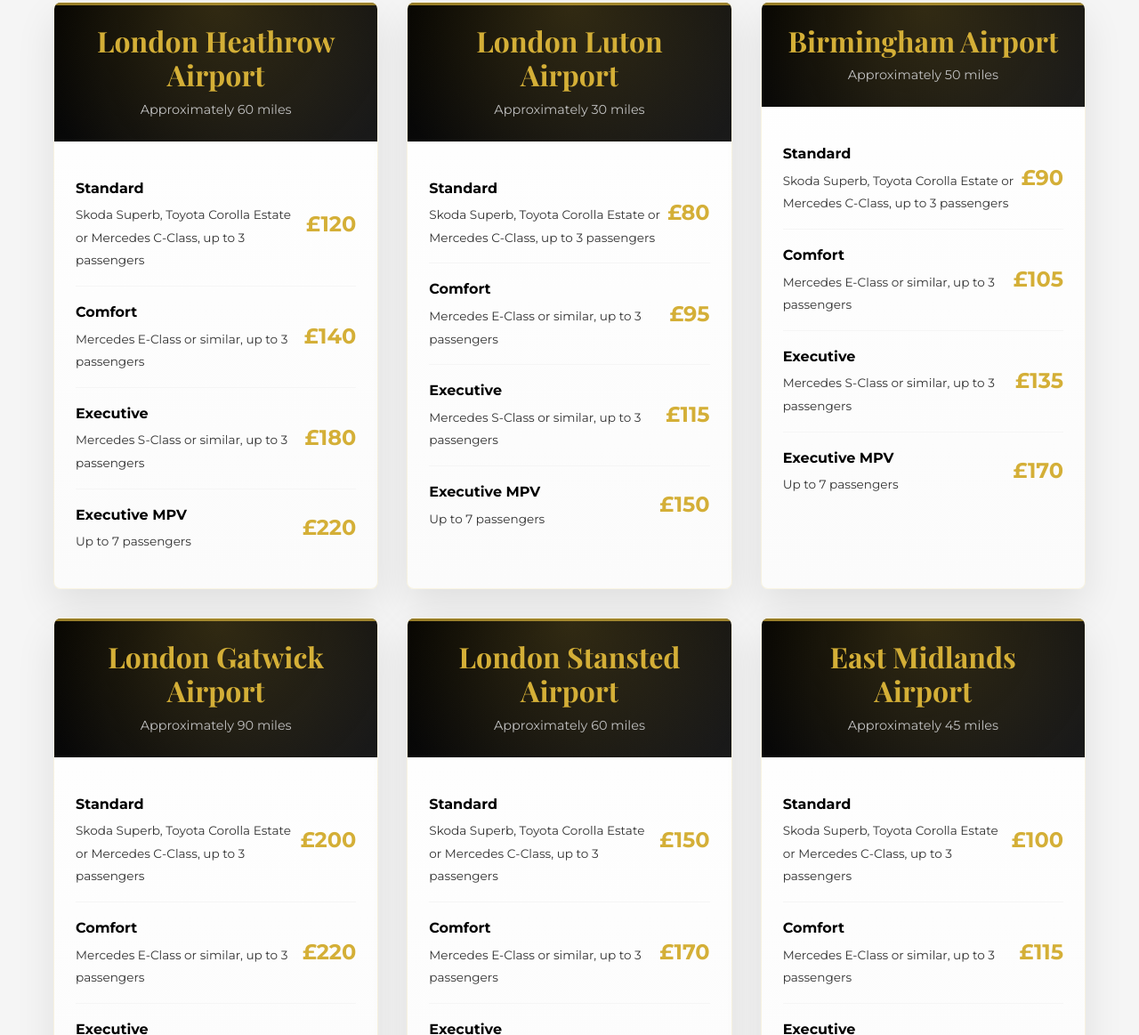
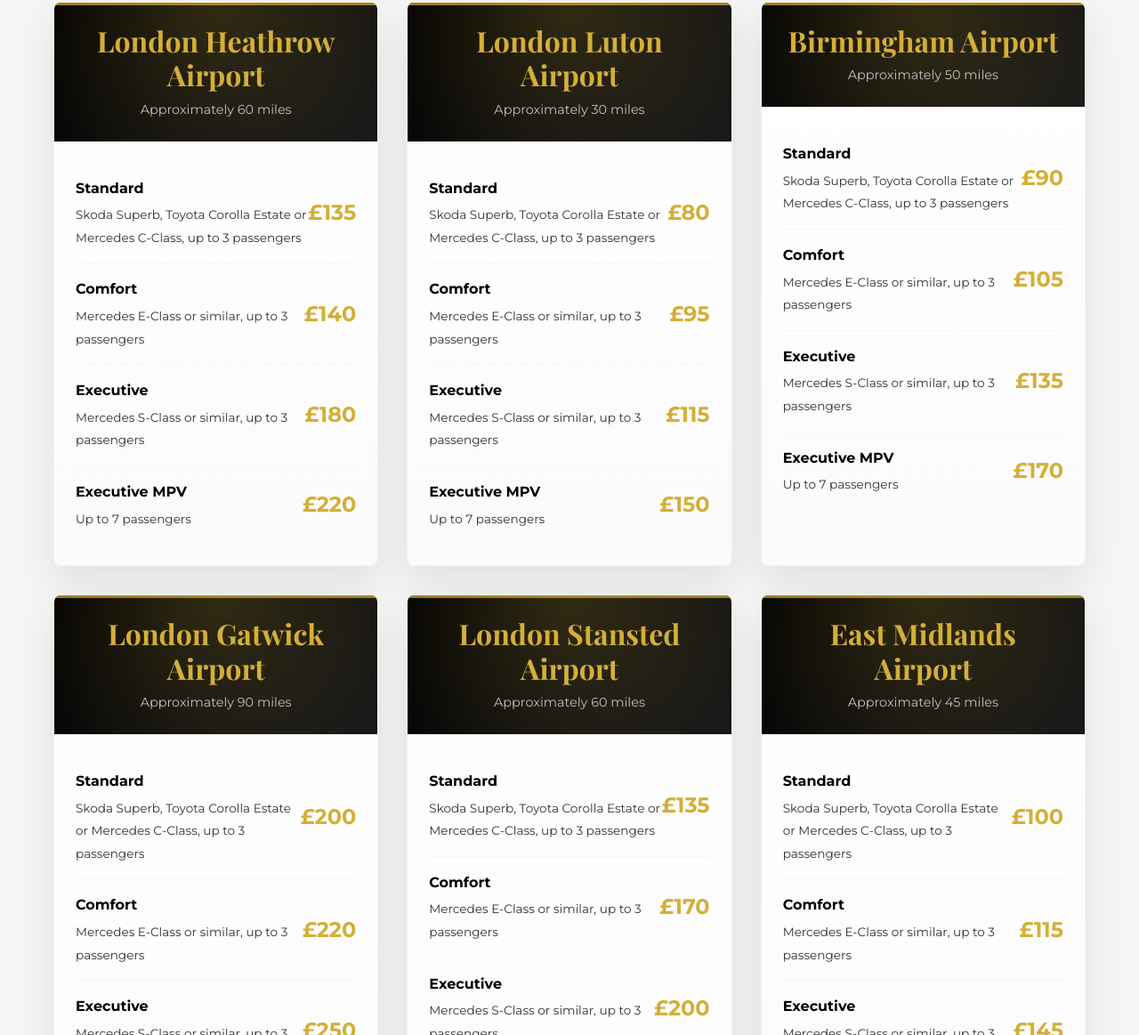
Before and after one commit to Andreimateiuc/wmc-executive-hire, a website: page prices.html in a window 1280 px wide. Shown: the part 1172-2335 px from the top of the page at 89% size. Drawn offline with nearby package versions, Linux system fonts and the light colour scheme.

Commit message:
Standard £135 Heathrow & Stansted

```diff
--- a/prices.html
+++ b/prices.html
@@ -109,7 +109,7 @@
                                 <strong>Standard</strong>
                                 <span>Skoda Superb, Toyota Corolla Estate or Mercedes C-Class, up to 3 passengers</span>
                             </div>
-                            <div class="price">£120</div>
+                            <div class="price">£135</div>
                         </div>
                         <div class="price-row">
                             <div class="vehicle-type">
@@ -261,7 +261,7 @@
                                 <strong>Standard</strong>
                                 <span>Skoda Superb, Toyota Corolla Estate or Mercedes C-Class, up to 3 passengers</span>
                             </div>
-                            <div class="price">£150</div>
+                            <div class="price">£135</div>
                         </div>
                         <div class="price-row">
                             <div class="vehicle-type">
```
